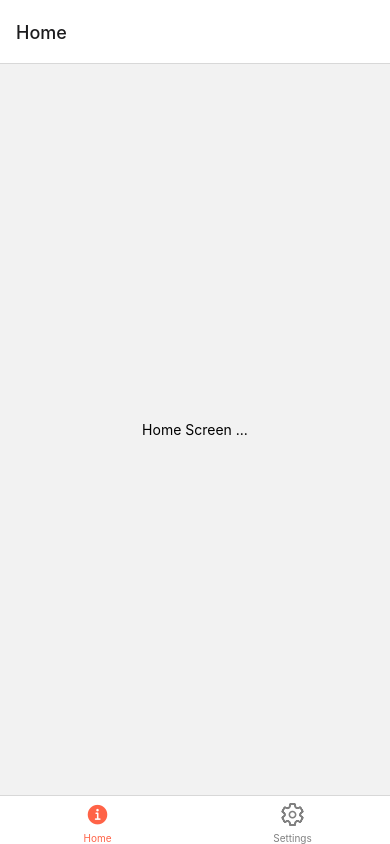
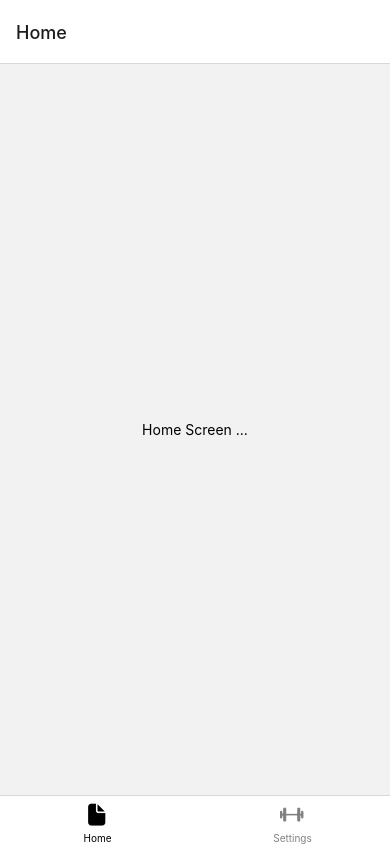
Before and after one commit to marcterradas/timers-exercises-series, a React Native app: screen / in a window 390 px wide. Built offline with nearby package versions, Linux system fonts and the light colour scheme.

Commit message:
footer update icons

```diff
--- a/components/Footer.jsx
+++ b/components/Footer.jsx
@@ -31,17 +31,17 @@ function Footer() {
           switch (route.name) {
             case "Home":
               iconName = focused
-                ? "information-circle"
-                : "information-circle-outline";
+                ? "document"
+                : "document-outline"
               break;
             case "Settings":
-              iconName = focused ? "settings" : "settings-outline";
+              iconName = focused ? "barbell" : "barbell-outline";
               break;
           }
 
           return <Ionicons name={iconName} size={size} color={color} />;
         },
-        tabBarActiveTintColor: "tomato",
+        tabBarActiveTintColor: "black",
         tabBarInactiveTintColor: "gray",
       })}
     >
```
